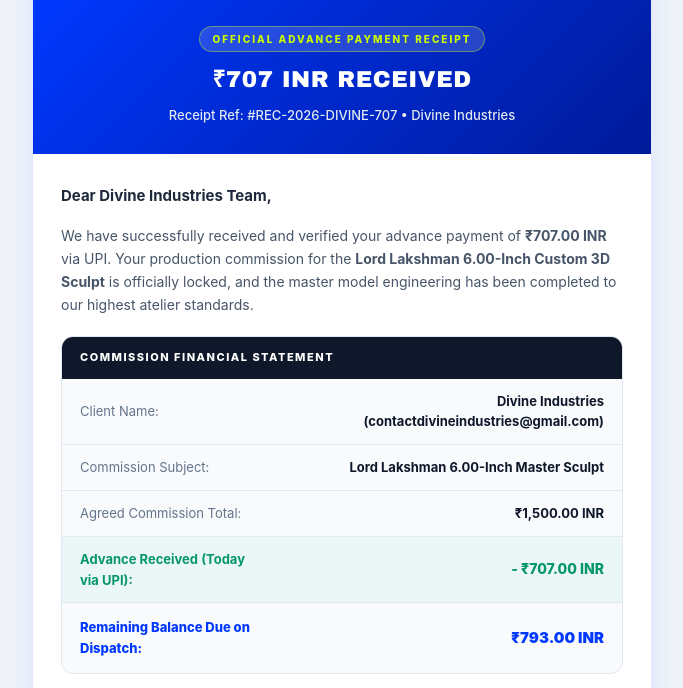
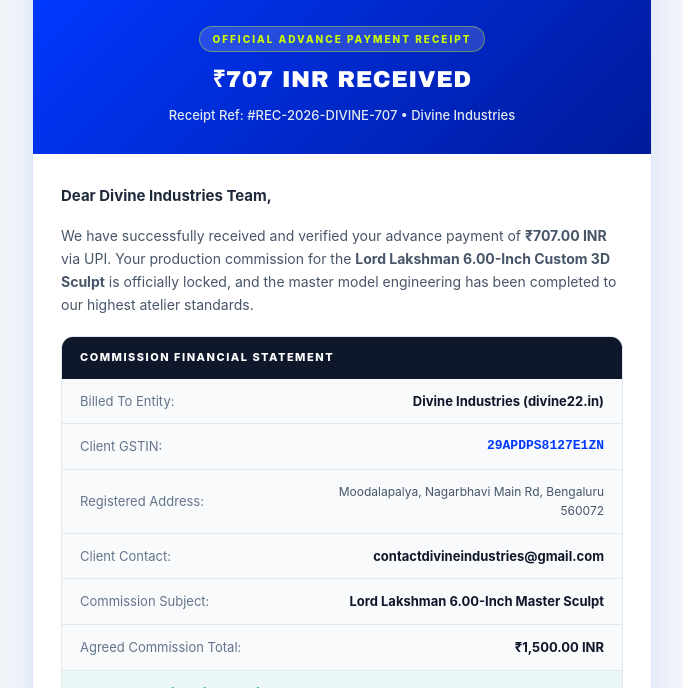
Before and after one commit to gradeoin/BLENDER, a plain HTML site: page NexRay_Advance_Payment_Receipt_707.html in a window 1280 px wide. Shown: the part 112-800 px from the top of the page, without its empty margins (298-981 px from the left). Drawn offline with Linux system fonts and the light colour scheme.

Commit message:
Update Divine Industries official company & GST details on advance receipt

```diff
--- a/NexRay_Advance_Payment_Receipt_707.html
+++ b/NexRay_Advance_Payment_Receipt_707.html
@@ -78,8 +78,20 @@
                 </td>
               </tr>
               <tr>
-                <td style="padding: 12px 18px; font-size: 13px; color: #64748b; border-bottom: 1px solid #e2e8f0;">Client Name:</td>
-                <td style="padding: 12px 18px; font-size: 13px; font-weight: 700; color: #0f172a; text-align: right; border-bottom: 1px solid #e2e8f0;">Divine Industries (contactdivineindustries@gmail.com)</td>
+                <td style="padding: 12px 18px; font-size: 13px; color: #64748b; border-bottom: 1px solid #e2e8f0;">Billed To Entity:</td>
+                <td style="padding: 12px 18px; font-size: 13px; font-weight: 700; color: #0f172a; text-align: right; border-bottom: 1px solid #e2e8f0;">Divine Industries (divine22.in)</td>
+              </tr>
+              <tr>
+                <td style="padding: 12px 18px; font-size: 13px; color: #64748b; border-bottom: 1px solid #e2e8f0;">Client GSTIN:</td>
+                <td style="padding: 12px 18px; font-size: 13px; font-family: monospace; font-weight: 700; color: #0038FF; text-align: right; border-bottom: 1px solid #e2e8f0;">29APDPS8127E1ZN</td>
+              </tr>
+              <tr>
+                <td style="padding: 12px 18px; font-size: 13px; color: #64748b; border-bottom: 1px solid #e2e8f0;">Registered Address:</td>
+                <td style="padding: 12px 18px; font-size: 12px; color: #475569; text-align: right; border-bottom: 1px solid #e2e8f0;">Moodalapalya, Nagarbhavi Main Rd, Bengaluru 560072</td>
+              </tr>
+              <tr>
+                <td style="padding: 12px 18px; font-size: 13px; color: #64748b; border-bottom: 1px solid #e2e8f0;">Client Contact:</td>
+                <td style="padding: 12px 18px; font-size: 13px; font-weight: 700; color: #0f172a; text-align: right; border-bottom: 1px solid #e2e8f0;">contactdivineindustries@gmail.com</td>
               </tr>
               <tr>
                 <td style="padding: 12px 18px; font-size: 13px; color: #64748b; border-bottom: 1px solid #e2e8f0;">Commission Subject:</td>
```
